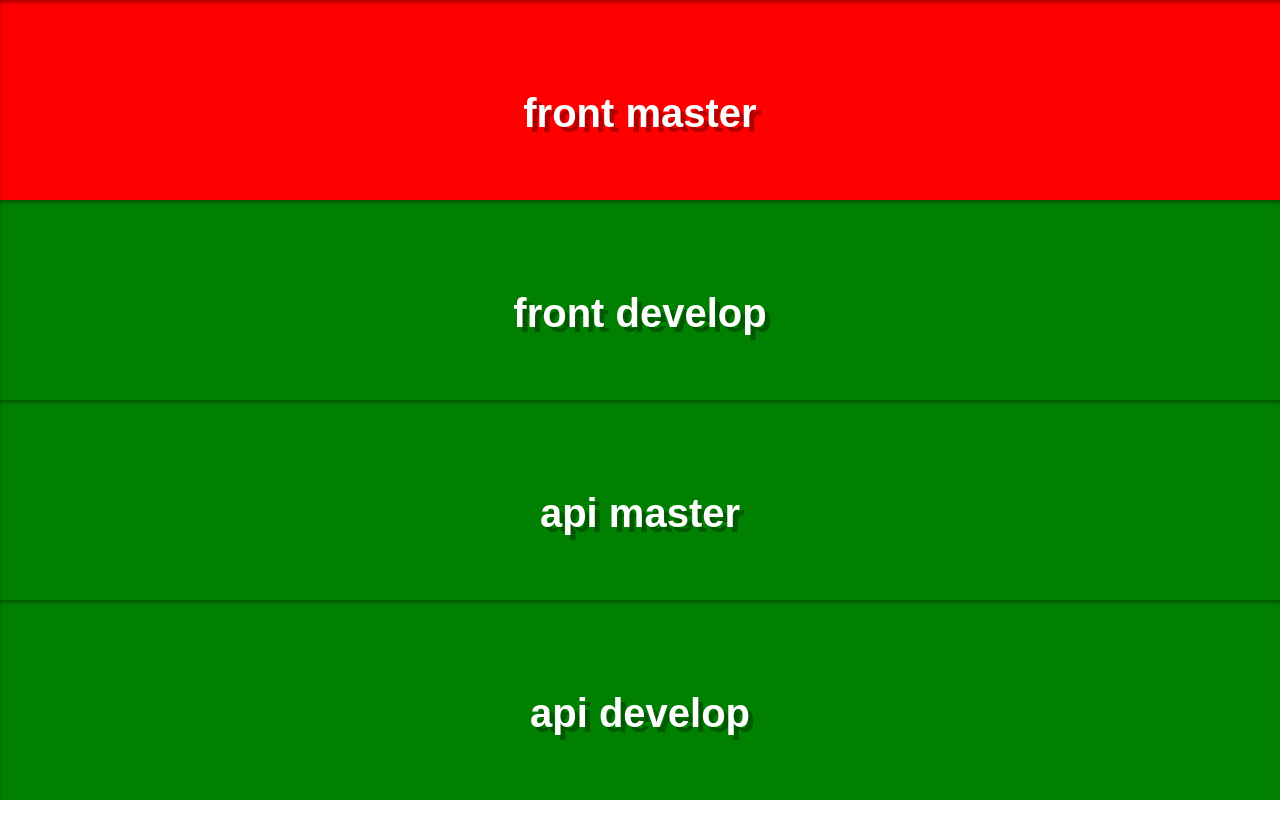
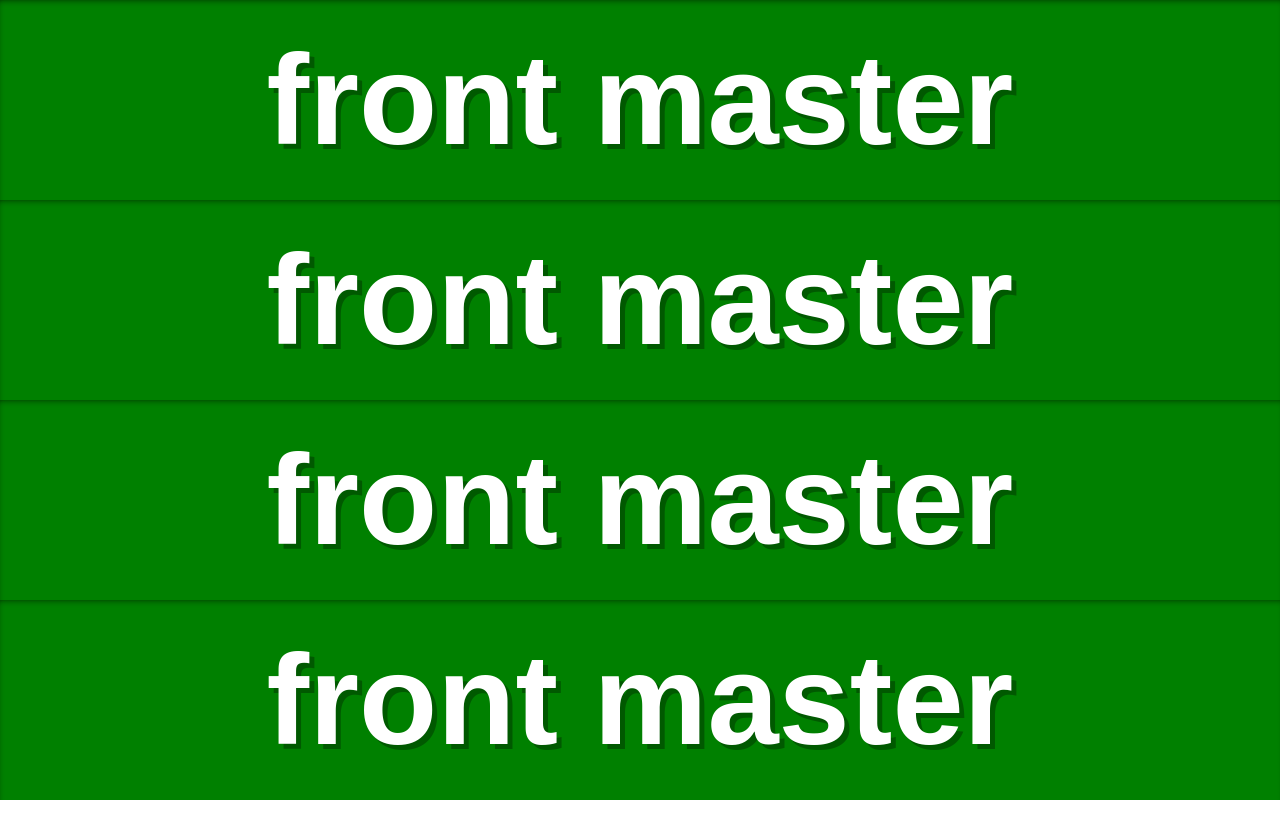
Before and after one commit to raine/walldisplay, a website: page index.html in a window 1280 px wide. After the commit the page ends 800 px from the top, so only its background shows below. Drawn offline with Linux system fonts and the light colour scheme.

Commit message:
setup angular & calculate job heights

```diff
--- a/bower.json
+++ b/bower.json
@@ -16,6 +16,6 @@
   ],
   "dependencies": {
     "angular": "~1.2.13",
-    "doc-ready": "desandro/doc-ready#~1.0.2"
+    "lodash": "~2.4.1"
   }
 }
--- a/css/walldisplay.css
+++ b/css/walldisplay.css
@@ -1,17 +1,17 @@
 html, body{
   height: 100%;
+}
+
+body {
+  font-family: sans-serif;
+  margin: 0;
+  padding: 0;
 }
 
 * {
   -webkit-box-sizing: border-box;
      -moz-box-sizing: border-box;
           box-sizing: border-box;
-}
-
-body {
-  font-family: sans-serif;
-  margin: 0;
-  padding: 0;
 }
 
 .red {
@@ -30,24 +30,15 @@ body {
   height: 100%;
 }
 
-#container:after {
-  /* display: block; */
-  /* clear: both; */
-}
-
-.item {
+.job-container {
   width: 100%;
-  height: 25%;
   /* border: 10px solid #333; */
   /* border-color: hsla(0, 0%, 0%, 0.3); */
-  line-height: 25%;
   /* box-shadow: inset 0 10px 20px #000000; */
   box-shadow: inset 1px 4px 9px -6px #000;
 }
 
-.item h1 {
-  height: 226px;
-  line-height: 226px;
+.job-container h1 {
   text-align: center;
   font-size: 5vh;
   color: #fff;
--- a/index.html
+++ b/index.html
@@ -1,5 +1,5 @@
 <!DOCTYPE html>
-<html>
+<html ng-app="walldisplay">
 <head>
   <title></title>
   <meta charset="utf-8" />
@@ -7,22 +7,18 @@
   <script src="javascripts/jquery.js"></script>
   <script src="javascripts/jquery.fittext.js"></script>
   <script src="javascripts/bower_components/angular/angular.js"></script>
-  <script src="javascripts/walldisplay.js"></script>
+  <script src="javascripts/bower_components/lodash/dist/lodash.js"></script>
+  <script src="javascripts/app/app.js"></script>
 </head>
 <body>
-  <div id="container">
-    <div class="item red">
-      <h1>front master</h1>
+  <div id="container" ng-controller="JobCtrl">
+    <job ng-repeat="job in jobs"></job>
+  </div>
+
+  <script type="text/ng-template" id="job.html">
+    <div class="job-container green">
+      <h1>{{job.name}}</h1>
     </div>
-    <div class="item green">
-      <h1>front develop</h1>
-    </div>
-    <div class="item green">
-      <h1>api master</h1>
-    </div>
-    <div class="item green">
-      <h1>api develop</h1>
-    </div>
-  </div>
+  </script>
 </body>
 </html>
--- /dev/null
+++ b/javascripts/app/app.js
@@ -0,0 +1,63 @@
+'use strict';
+
+var app = angular.module('walldisplay', []);
+
+app.controller('JobCtrl', function($scope, $timeout) {
+  $scope.jobs = _.range(4).map(function() { return dummyJob() });
+
+  // $timeout(function() {
+  //   $scope.jobs = _.rest($scope.jobs);
+  // }, 1000)
+});
+
+app.directive('job', function($window) {
+  var jobs = [];
+
+  function recalcHeights() {
+    _.invoke(jobs, 'recalcHeight');
+  }
+
+  angular.element($window).bind('resize', recalcHeights);
+
+  return {
+    templateUrl: 'job.html',
+    restrict: 'E',
+    scope: {
+
+    },
+    link: function(scope, element) {
+      var $container = element.find('.job-container');
+      var $text      = element.find('h1');
+
+      jobs.push(element);
+      $text.fitText();
+
+      scope.job = {
+        name: 'front master'
+      };
+
+      element.recalcHeight = function() {
+        var pct = 100 / jobs.length;
+        $container.height(pct + '%');
+
+        var height = $container.height();
+        $text.css({
+          height     : height,
+          lineHeight : height + 'px'
+        });
+      };
+
+      recalcHeights();
+
+      scope.$on('$destroy', function() {
+        jobs = _.without(jobs, element);
+      });
+    }
+  };
+});
+
+function dummyJob() {
+  return {
+    name: 'front master'
+  };
+}
--- a/javascripts/walldisplay.js
+++ /dev/null
@@ -1,23 +0,0 @@
-var $window = $(window);
-
-docReady(function() {
-  /*
-   * var container = document.querySelector('#container');
-   * var pckry = new Packery(container, {
-   *   itemSelector: '.item',
-   *   columnHeight: '.item',
-   * });
-
-   * $(window).resize(function() {
-   *   console.log('body', $('body').height());
-   *   console.log('window', $window.height());
-
-   *   var items = $('.item');
-   *   var wH = $window.height();
-   *   var iH = wH / items.length;
-   *   items.height(iH);
-   * });
-   */
-
-  $('.item h1').fitText();
-});
```
Also changed, not shown: javascripts/bower_components/lodash/bower.json (added, +23 -0 lines), javascripts/bower_components/lodash/.bower.json (added), javascripts/bower_components/lodash/LICENSE.txt (added), javascripts/bower_components/lodash/dist/lodash.compat.js (added), javascripts/bower_components/lodash/dist/lodash.compat.min.js (added), javascripts/bower_components/lodash/dist/lodash.js (added), javascripts/bower_components/lodash/dist/lodash.min.js (added), javascripts/bower_components/lodash/dist/lodash.underscore.js (added), javascripts/bower_components/lodash/dist/lodash.underscore.min.js (added).
